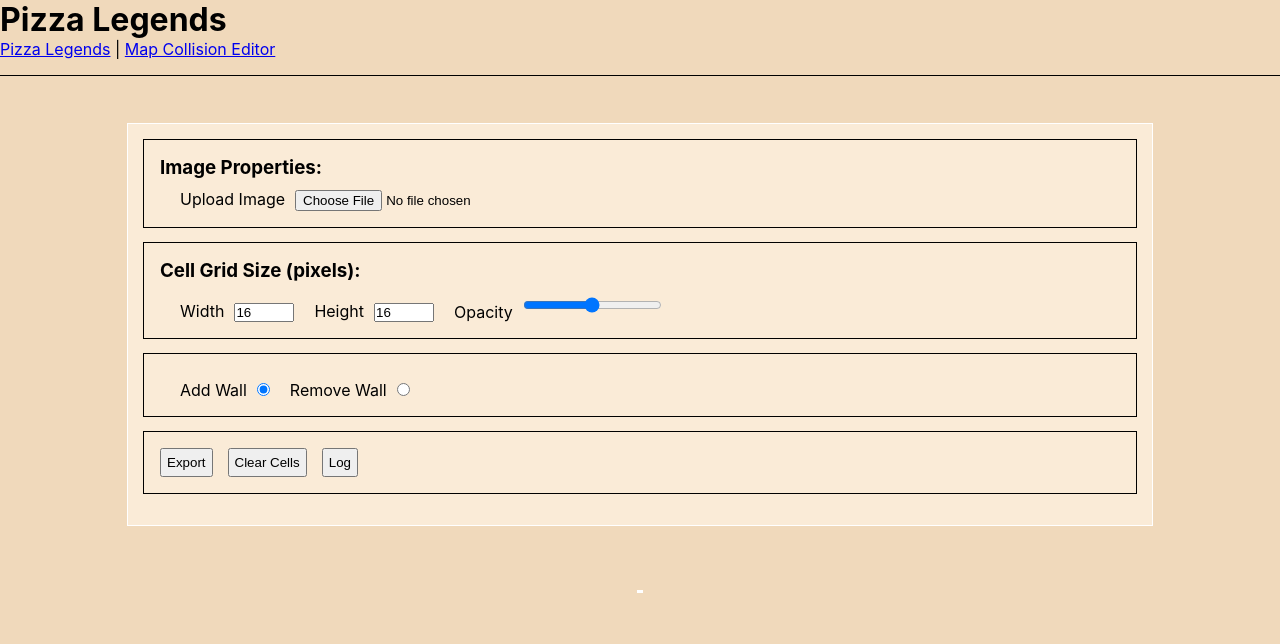
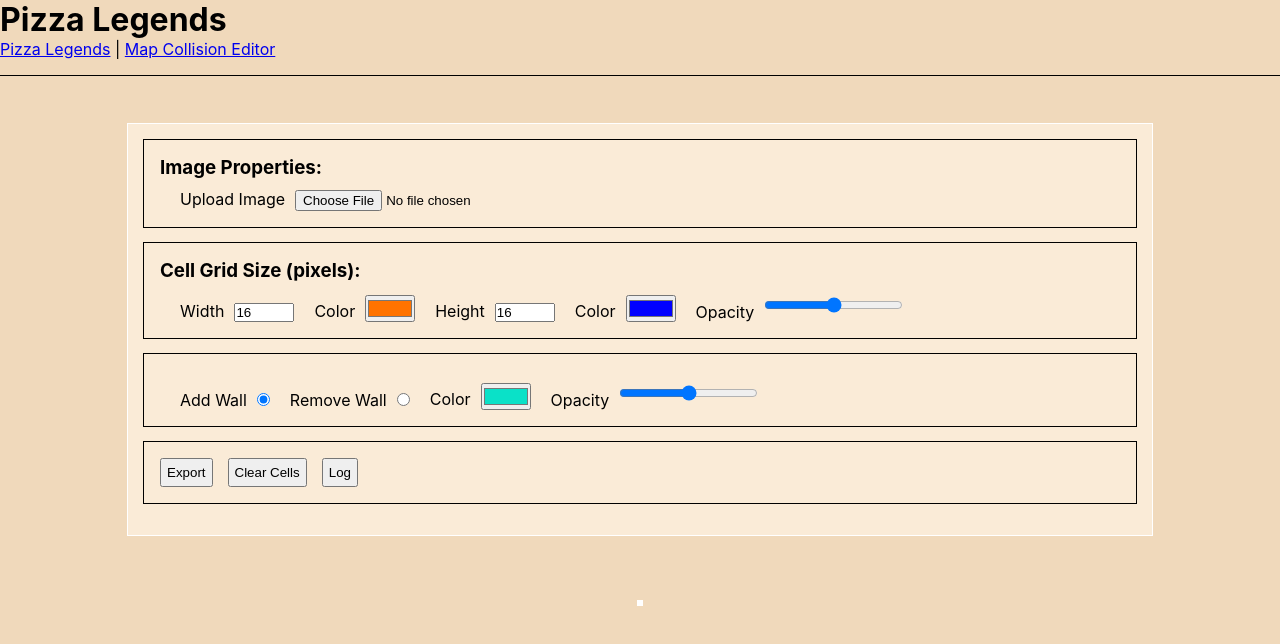
Before and after one commit to josephhailu/pizza-legends, a React (Create React App) app: page /edit in a window 1280 px wide. Shown: the top 644 px of the page. Built offline with nearby package versions, Linux system fonts and the light colour scheme.

Commit message:
refactor pt1 to state objects

```diff
--- a/src/components/MapEditor/Canvases.tsx
+++ b/src/components/MapEditor/Canvases.tsx
@@ -10,7 +10,13 @@
     width: number;
     height: number;
   };
+  cellColor: string;
   opacity: number;
+  gridSettings: {
+    opacity: number;
+    colorHeight: string;
+    colorWidth: string;
+  };
   walls: {
     [x: string]: boolean;
   };
@@ -18,14 +24,16 @@
     width: number;
     height: number;
   };
-  handleCollisionCanvasMouseEvent: (canvasCoords: number[]) => void;
+  handleCollisionCanvasMouseEvent: (canvasCoords: [number, number]) => void;
 }
 
 const Canvases = ({
   scaleFactor,
   mapImage,
   cellSize,
+  cellColor,
   opacity,
+  gridSettings,
   walls,
   elementSize,
   handleCollisionCanvasMouseEvent,
@@ -63,12 +71,12 @@
     const height = mapCanvas.current!.height;
     cellGridCtx.clearRect(0, 0, width, height);
     // vertical lines
-    cellGridCtx.fillStyle = "blue";
+    cellGridCtx.fillStyle = gridSettings.colorHeight;
     for (let index = 1; index <= width / cellSize.width; index++) {
       cellGridCtx.fillRect(index * cellSize.width, 0, 1, height);
     }
     // horizontal lines
-    cellGridCtx.fillStyle = "orange";
+    cellGridCtx.fillStyle = gridSettings.colorWidth;
     for (let index = 1; index <= height / cellSize.height; index++) {
       cellGridCtx.fillRect(0, index * cellSize.height, width, 1);
     }
@@ -82,17 +90,20 @@
       collisionCanvas.current!.width,
       collisionCanvas.current!.height
     );
-    collisionCtx.fillStyle = "green";
-    collisionCtx.globalAlpha = 0.3;
+    collisionCtx.fillStyle = cellColor;
+    collisionCtx.globalAlpha = opacity;
     Object.keys(walls).forEach((key) => {
       const [x, y] = key.split(",").map((n) => parseInt(n)); //{"16,0": true}
-      collisionCtx.fillRect(x, y, cellSize.width, cellSize.height);
+      collisionCtx.fillRect(x!, y!, cellSize.width, cellSize.height);
     });
   }
 
   function drawCell(e: React.MouseEvent<HTMLCanvasElement, MouseEvent>) {
     const rect = collisionCanvas.current!.getBoundingClientRect();
-    const canvasCoords = [e.clientX - rect.left, e.clientY - rect.top];
+    const canvasCoords = [e.clientX - rect.left, e.clientY - rect.top] as [
+      number,
+      number
+    ];
     handleCollisionCanvasMouseEvent(canvasCoords);
   }
 
@@ -102,7 +113,7 @@
       c.current!.width = mapImage.width;
       c.current!.height = mapImage.height;
     });
-  }, [mapImage.src]);
+  }, [mapImage.src, mapImage.height, mapImage.width]);
 
   // this effect needs to come last to re-draw canvases on each render
   React.useEffect(() => {
@@ -122,7 +133,7 @@
         scaleFactor={scaleFactor}
         className="cell-grid-canvas"
         ref={gridCanvas}
-        style={{opacity: opacity}}
+        style={{opacity: gridSettings.opacity}}
       />
       <StyledCanvas
         scaleFactor={scaleFactor}
--- a/src/components/MapEditor/MapEditor.tsx
+++ b/src/components/MapEditor/MapEditor.tsx
@@ -8,59 +8,86 @@
   StyledInfo,
 } from "./styles";
 
+export type CanvasMode = "AddingTiles" | "RemovingTiles";
+
 export type MapEditorState = {
-  cssScaleFactor: number;
-  imageProperties: string;
-  isAddingTiles: boolean;
-  isImageLoaded: boolean;
-  cellSize: {
-    width: number;
-    height: number;
+  imageSettings: {
+    cssScaleFactor: number;
+    imageProperties: string;
+    isImageLoaded: boolean;
+    elementSize: {
+      width: number;
+      height: number;
+    };
   };
-  opacity: number;
+  canvasMode: CanvasMode;
+  gridSettings: {
+    opacity: number;
+    colorHeight: string;
+    colorWidth: string;
+  };
   walls: {
     [x: string]: boolean;
   };
-  elementSize: {
-    width: number;
-    height: number;
+  cellSettings: {
+    opacity: number;
+    color: string;
+    cellSize: {
+      width: number;
+      height: number;
+    };
   };
 };
 
 function MapEditor() {
   const [appState, setAppState] = React.useState<MapEditorState>({
-    cssScaleFactor: 3, // basically the zoom level
-    imageProperties: "",
-    isAddingTiles: true,
-    isImageLoaded: false,
-    cellSize: {width: 16, height: 16},
-    opacity: 0.5,
+    imageSettings: {
+      cssScaleFactor: 3, // basically the zoom level
+      imageProperties: "",
+      isImageLoaded: false,
+      elementSize: {width: 0, height: 0},
+    },
+    canvasMode: "AddingTiles",
+    gridSettings: {
+      opacity: 0.5,
+      colorHeight: "#0000FF",
+      colorWidth: "#FF7300",
+    },
     walls: {},
-    elementSize: {width: 0, height: 0},
+    cellSettings: {
+      opacity: 0.5,
+      color: "#0AE1C8",
+      cellSize: {width: 16, height: 16},
+    },
   });
+  const {cellSettings, gridSettings, imageSettings, canvasMode, walls} =
+    appState;
 
   const [mapImage] = React.useState(new Image());
   const [mouseEventDetails, setMouseEventDetails] = React.useState("");
 
   mapImage.onload = () => {
     let newSize = {
-      height: mapImage.height * appState.cssScaleFactor + 50,
-      width: mapImage.width * appState.cssScaleFactor + 50,
+      height: mapImage.height * imageSettings.cssScaleFactor + 50,
+      width: mapImage.width * imageSettings.cssScaleFactor + 50,
     };
     setAppState((prevState) => {
       return {
         ...prevState,
-        isAddingTiles: true,
-        isImageLoaded: true,
-        imageProperties: `Width :  ${mapImage.width}px Height: ${mapImage.height}px`,
+        imageSettings: {
+          ...prevState.imageSettings,
+          imageProperties: `Width :  ${mapImage.width}px Height: ${mapImage.height}px`,
+          isImageLoaded: true,
+          elementSize: newSize,
+        },
+        canvasMode: "AddingTiles",
         walls: {},
-        elementSize: newSize,
       };
     });
   };
 
   const handleFileOnChange = (e: React.ChangeEvent<HTMLInputElement>) => {
-    const selectedFile = e.target.files![0];
+    const selectedFile = e.target.files![0]!;
     const reader = new FileReader();
     reader.readAsDataURL(selectedFile);
 
@@ -76,21 +103,75 @@
     setAppState((prevState) => {
       return {
         ...prevState,
-        cellSize: {
-          ...appState.cellSize,
-          [dimension]: parseInt(e.target.value),
+        cellSettings: {
+          ...prevState.cellSettings,
+          cellSize: {
+            ...prevState.cellSettings.cellSize,
+            [dimension]: parseInt(e.target.value),
+          },
         },
         walls: {},
-        isAddingTiles: true,
+        canvasMode: "AddingTiles",
       };
     });
   };
 
-  const handleOpacityChange = (e: React.ChangeEvent<HTMLInputElement>) => {
+  const handleColorHeightChange = (e: React.ChangeEvent<HTMLInputElement>) => {
     setAppState((prevState) => {
       return {
         ...prevState,
-        opacity: parseFloat(e.target.value),
+        gridSettings: {
+          ...prevState.gridSettings,
+          colorHeight: e.target.value,
+        },
+      };
+    });
+  };
+
+  const handleColorWidthChange = (e: React.ChangeEvent<HTMLInputElement>) => {
+    setAppState((prevState) => {
+      return {
+        ...prevState,
+        gridSettings: {
+          ...prevState.gridSettings,
+          colorWidth: e.target.value,
+        },
+      };
+    });
+  };
+
+  const handleCellColorChange = (e: React.ChangeEvent<HTMLInputElement>) => {
+    setAppState((prevState) => {
+      return {
+        ...prevState,
+        cellSettings: {
+          ...prevState.cellSettings,
+          color: e.target.value,
+        },
+      };
+    });
+  };
+
+  const handleCellOpacityChange = (e: React.ChangeEvent<HTMLInputElement>) => {
+    setAppState((prevState) => {
+      return {
+        ...prevState,
+        cellSettings: {
+          ...prevState.cellSettings,
+          opacity: parseFloat(e.target.value),
+        },
+      };
+    });
+  };
+
+  const handleGridOpacityChange = (e: React.ChangeEvent<HTMLInputElement>) => {
+    setAppState((prevState) => {
+      return {
+        ...prevState,
+        gridSettings: {
+          ...prevState.gridSettings,
+          opacity: parseFloat(e.target.value),
+        },
       };
     });
   };
@@ -99,7 +180,10 @@
     setAppState((prevState) => {
       return {
         ...prevState,
-        cssScaleFactor: e.target.valueAsNumber,
+        imageSettings: {
+          ...prevState.imageSettings,
+          cssScaleFactor: e.target.valueAsNumber,
+        },
       };
     });
   };
@@ -108,7 +192,8 @@
     setAppState((prevState) => {
       return {
         ...prevState,
-        isAddingTiles: e.target.value === "Add",
+        canvasMode:
+          e.target.value === "AddingTiles" ? "AddingTiles" : "RemovingTiles",
       };
     });
   };
@@ -138,7 +223,7 @@
     }
   };
 
-  const handleCollisionCanvasMouseEvent = (canvasCoords: number[]) => {
+  const handleCollisionCanvasMouseEvent = (canvasCoords: [number, number]) => {
     setMouseEventDetails(
       `Mouse Coords: { x:  ${Math.floor(canvasCoords[0])}, y:  ${Math.floor(
         canvasCoords[1]
@@ -147,22 +232,22 @@
     updateCollisionObject(canvasCoords);
   };
 
-  function updateCollisionObject(canvasCoords: number[]) {
+  function updateCollisionObject(canvasCoords: [number, number]) {
     const [cellX, cellY] = getCellCoords(canvasCoords);
-    const clickedWallKey = `${cellX * appState.cellSize.width},${
-      cellY * appState.cellSize.height
+    const clickedWallKey = `${cellX * cellSettings.cellSize.width},${
+      cellY * cellSettings.cellSize.height
     }`;
-    const newWalls = {...appState.walls};
-    if (appState.isAddingTiles) {
+    const newWalls = {...walls};
+    if (canvasMode === "AddingTiles") {
       //don't add a wall we already have
-      if (appState.walls[clickedWallKey] === true) {
+      if (walls[clickedWallKey] === true) {
         return;
       }
       console.log("drawing!");
       newWalls[clickedWallKey] = true;
     } else {
       //only remove a wall that exists
-      if (!appState.walls.hasOwnProperty(clickedWallKey)) {
+      if (!walls.hasOwnProperty(clickedWallKey)) {
         return;
       }
       console.log("erasing!");
@@ -176,10 +261,14 @@
     });
   }
 
-  function getCellCoords([x, y]: number[]) {
+  function getCellCoords([x, y]: [number, number]): [number, number] {
     return [
-      Math.floor(x / appState.cssScaleFactor / appState.cellSize.width),
-      Math.floor(y / appState.cssScaleFactor / appState.cellSize.height),
+      Math.floor(
+        x / imageSettings.cssScaleFactor / cellSettings.cellSize.width
+      ),
+      Math.floor(
+        y / imageSettings.cssScaleFactor / cellSettings.cellSize.height
+      ),
     ];
   }
   return (
@@ -187,20 +276,28 @@
       <StyledContainer>
         <StyledControls>
           <FileUpload
-            imageProperties={appState.imageProperties}
-            zoom={appState.cssScaleFactor}
+            imageProperties={imageSettings.imageProperties}
+            zoom={imageSettings.cssScaleFactor}
             onFileChange={handleFileOnChange}
             onZoomChange={handleZoomChange}
           />
           <CellGridOptions
-            cellSize={appState.cellSize}
-            opacity={appState.opacity}
+            cellSize={cellSettings.cellSize}
+            opacity={gridSettings.opacity}
+            colorHeight={gridSettings.colorHeight}
+            onColorHeightChange={handleColorHeightChange}
+            colorWidth={gridSettings.colorWidth}
+            onColorWidthChange={handleColorWidthChange}
             onCellSizeChange={handleCellSizeChange}
-            onOpacityChange={handleOpacityChange}
+            onOpacityChange={handleGridOpacityChange}
           />
           <CollisionRadioOptions
-            isAddingTiles={appState.isAddingTiles}
+            canvasMode={canvasMode}
             onRadioClick={handleRadioClick}
+            cellColor={cellSettings.color}
+            opacity={cellSettings.opacity}
+            onOpacityChange={handleCellOpacityChange}
+            onCellColorChange={handleCellColorChange}
           />
           <StyledExport>
             <button onClick={handleExportClick} id="exportJSON">
@@ -220,13 +317,15 @@
           <p id="message">{mouseEventDetails}</p>
         </StyledInfo>
         <Canvases
-          scaleFactor={appState.cssScaleFactor}
+          scaleFactor={imageSettings.cssScaleFactor}
           mapImage={mapImage}
-          cellSize={appState.cellSize}
-          opacity={appState.opacity}
-          walls={appState.walls}
+          cellSize={cellSettings.cellSize}
+          cellColor={cellSettings.color}
+          opacity={cellSettings.opacity}
+          gridSettings={gridSettings}
+          walls={walls}
           handleCollisionCanvasMouseEvent={handleCollisionCanvasMouseEvent}
-          elementSize={appState.elementSize}
+          elementSize={imageSettings.elementSize}
         />
       </StyledContainer>
     </div>
@@ -289,6 +388,10 @@
     width: number;
     height: number;
   };
+  colorHeight: string;
+  onColorHeightChange: (e: React.ChangeEvent<HTMLInputElement>) => void;
+  colorWidth: string;
+  onColorWidthChange: (e: React.ChangeEvent<HTMLInputElement>) => void;
   opacity: number;
   onCellSizeChange: (
     e: React.ChangeEvent<HTMLInputElement>,
@@ -300,6 +403,10 @@
 export const CellGridOptions = ({
   cellSize,
   opacity,
+  colorHeight,
+  colorWidth,
+  onColorHeightChange,
+  onColorWidthChange,
   onCellSizeChange,
   onOpacityChange,
 }: CellGridType): JSX.Element => {
@@ -322,6 +429,16 @@
           />
         </div>
         <div>
+          <label htmlFor="color-width">Color</label>
+          <input
+            type="color"
+            name="color-width"
+            id="color-width"
+            value={colorWidth}
+            onChange={onColorWidthChange}
+          />
+        </div>
+        <div>
           <label htmlFor="height">Height</label>
           <input
             type="number"
@@ -336,11 +453,21 @@
           />
         </div>
         <div>
-          <label htmlFor="opacity">Opacity</label>
+          <label htmlFor="color-height">Color</label>
+          <input
+            type="color"
+            name="color-height"
+            id="color-height"
+            value={colorHeight}
+            onChange={onColorHeightChange}
+          />
+        </div>
+        <div>
+          <label htmlFor="grid-opacity">Opacity</label>
           <input
             type="range"
-            name="opacity"
-            id="opacity"
+            name="grid-opacity"
+            id="grid-opacity"
             max="1"
             min="0"
             value={opacity}
@@ -354,11 +481,19 @@
 };
 
 export const CollisionRadioOptions = ({
-  isAddingTiles,
+  canvasMode,
+  cellColor,
+  opacity,
+  onCellColorChange,
   onRadioClick,
+  onOpacityChange,
 }: {
-  isAddingTiles: boolean;
+  canvasMode: CanvasMode;
+  cellColor: string;
+  opacity: number;
+  onCellColorChange: (e: React.ChangeEvent<HTMLInputElement>) => void;
   onRadioClick: (e: React.ChangeEvent<HTMLInputElement>) => void;
+  onOpacityChange: (e: React.ChangeEvent<HTMLInputElement>) => void;
 }): JSX.Element => {
   return (
     <StyledControl>
@@ -368,8 +503,8 @@
           type="radio"
           id="add"
           name="wall"
-          value="Add"
-          checked={isAddingTiles}
+          value="AddingTiles"
+          checked={canvasMode === "AddingTiles"}
           onChange={onRadioClick}
         />
       </div>
@@ -379,9 +514,32 @@
           type="radio"
           id="remove"
           name="wall"
-          value="Remove"
-          checked={!isAddingTiles}
+          value="RemovingTiles"
+          checked={canvasMode === "RemovingTiles"}
           onChange={onRadioClick}
+        />
+      </div>
+      <div>
+        <label htmlFor="color">Color</label>
+        <input
+          type="color"
+          name="color"
+          id="color"
+          value={cellColor}
+          onChange={onCellColorChange}
+        />
+      </div>
+      <div>
+        <label htmlFor="opacity">Opacity</label>
+        <input
+          type="range"
+          name="opacity"
+          id="opacity"
+          max="1"
+          min="0"
+          value={opacity}
+          step="0.01"
+          onChange={onOpacityChange}
         />
       </div>
     </StyledControl>
--- a/src/components/MapEditor/styles.ts
+++ b/src/components/MapEditor/styles.ts
@@ -6,8 +6,6 @@
   display: flex;
   flex-direction: column;
   align-items: center;
-
-  overflow-x: hidden;
 `;
 export const StyledControls = styled.div`
   width: 80%;
--- a/src/routes/edit.tsx
+++ b/src/routes/edit.tsx
@@ -1,3 +1,4 @@
+import React from "react";
 import MapEditor from "../components/MapEditor/MapEditor";
 
 export default function Edit() {
```
Also changed, not shown: src/components/TileMapEditor.ts (+14 -14 lines).
